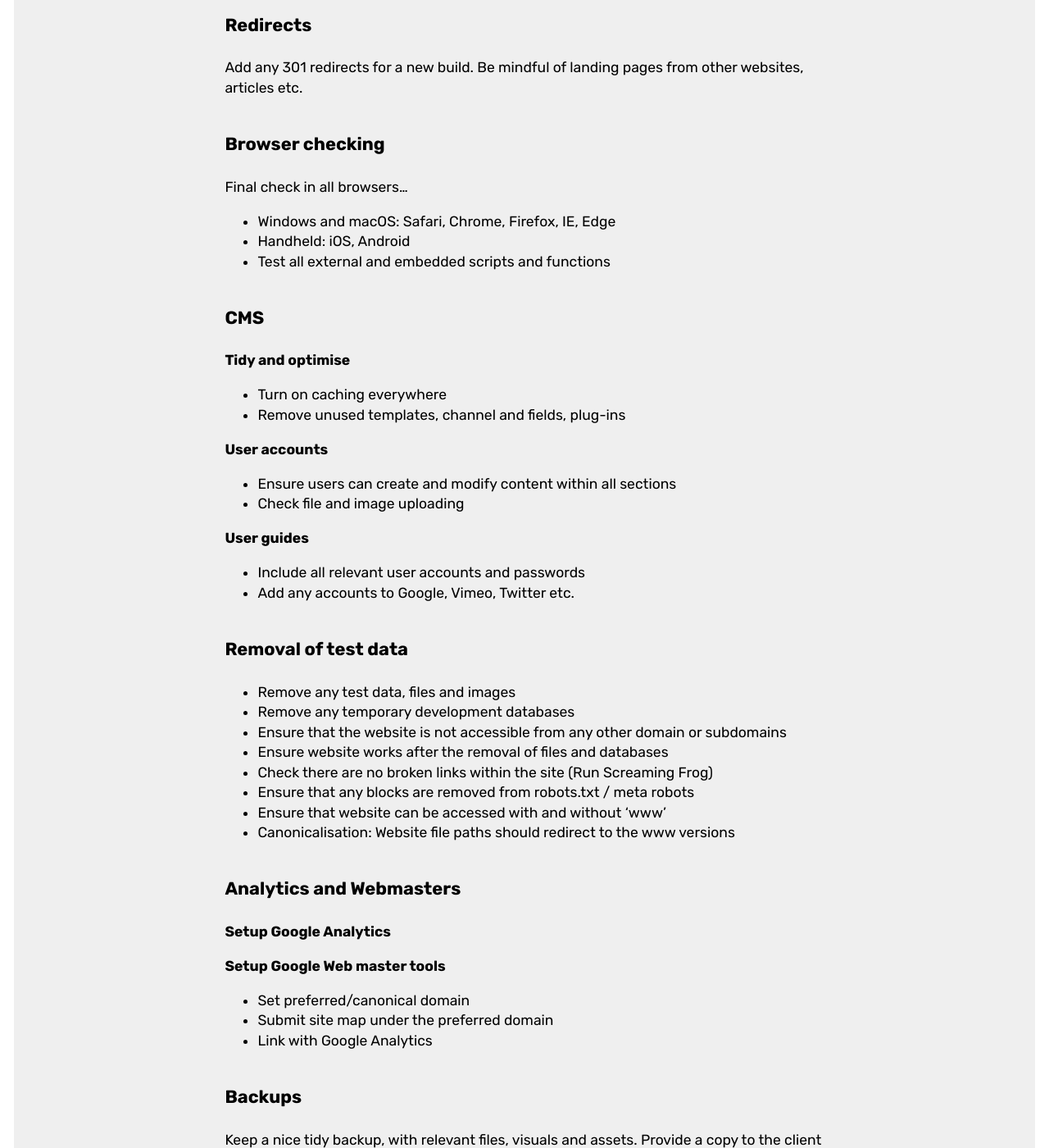
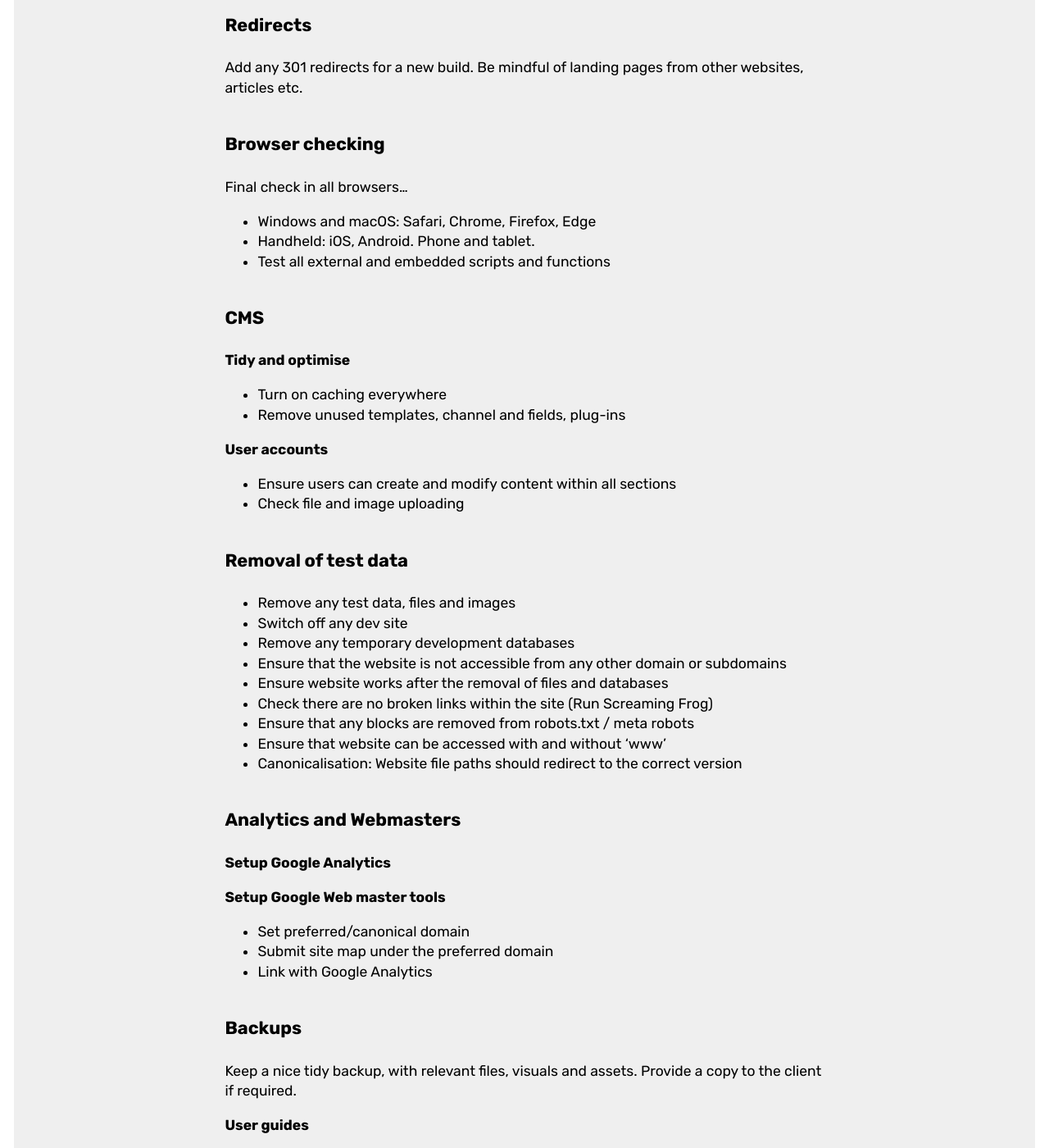
Before and after one commit to regmtait/regmtait.co.uk, a Jekyll site: the page built from checklist.md, in a window 1280 px wide and 1400 px high, scrolled down 1037 px. Shown: the whole window at 82% size. Built offline with Jekyll 4.4.1, drawn with Linux system fonts in a browser that asks for light colours; some of the changed text lies outside the part shown.

Commit message:
Update checklist.md

```diff
--- a/checklist.md
+++ b/checklist.md
@@ -15,7 +15,7 @@ exclude_from_nav: true
 
 * Ensure valid HTML and CSS 👍
 * Add an author to the meta tag
-* Add Favicon and Apple Touch icon
+* Add Favicon and touch icon
 
 ## Content
 
@@ -44,8 +44,8 @@ Add any 301 redirects for a new build. Be mindful of landing pages from other we
 
 Final check in all browsers...
 
-* Windows and macOS: Safari, Chrome, Firefox, IE, Edge
-* Handheld: iOS, Android
+* Windows and macOS: Safari, Chrome, Firefox, Edge
+* Handheld: iOS, Android. Phone and tablet.
 * Test all external and embedded scripts and functions
 
 ## CMS
@@ -60,21 +60,17 @@ Final check in all browsers...
 * Ensure users can create and modify content within all sections
 * Check file and image uploading
 
-### User guides
-
-* Include all relevant user accounts and passwords
-* Add any accounts to Google, Vimeo, Twitter etc.
-
 ## Removal of test data
 
 * Remove any test data, files and images
+* Switch off any dev site
 * Remove any temporary development databases
 * Ensure that the website is not accessible from any other domain or subdomains
 * Ensure website works after the removal of files and databases
 * Check there are no broken links within the site (Run [Screaming Frog](https://www.screamingfrog.co.uk/seo-spider/))
 * Ensure that any blocks are removed from robots.txt / meta robots
 * Ensure that website can be accessed with and without ‘www’
-* Canonicalisation: Website file paths should redirect to the www versions
+* Canonicalisation: Website file paths should redirect to the correct version
 
 ## Analytics and Webmasters
 
```
Also changed, not shown: other parts of checklist.md (+5 -0 lines).
